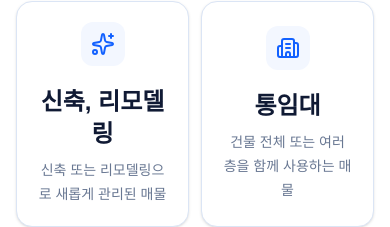
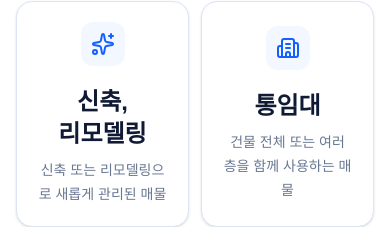
Before and after one commit to chanyong628-cpu/realestate, a Next.js app: page /theme in a window 390 px wide. Shown: the part 292-519 px from the top of the page. Built offline with nearby package versions, Linux system fonts and the light colour scheme; no server answers.

Commit message:
fix: preserve theme title word breaks

```diff
--- a/src/app/(public)/theme/page.tsx
+++ b/src/app/(public)/theme/page.tsx
@@ -35,7 +35,7 @@ export default function ThemePage() {
               <span className="grid size-11 place-items-center rounded-xl bg-brand-soft text-brand-accent sm:size-13">
                 <Icon size={24} />
               </span>
-              <h2 className="mt-5 text-2xl font-black text-brand-dark sm:text-3xl">{theme.label}</h2>
+              <h2 className="mt-5 break-keep text-2xl font-black text-brand-dark sm:text-3xl">{theme.label}</h2>
               <p className="mt-2 text-sm leading-6 text-brand-muted sm:text-base">{theme.description}</p>
             </Link>
           );
```
